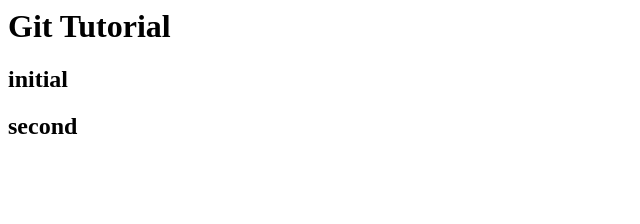
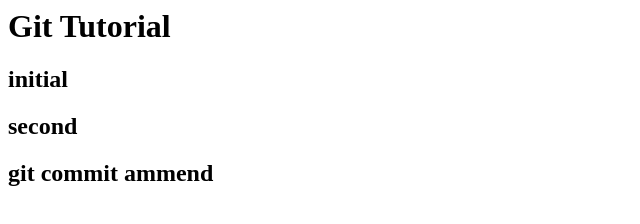
Before and after one commit to norikatamari/git_tutorial_repo, a plain HTML site: page index.html in a window 1280 px wide. Shown: the whole page, without its empty margins (0-640 px from the left). Drawn offline with Linux system fonts and the light colour scheme.

Commit message:
git commit amend amend amend

```diff
--- a/index.html
+++ b/index.html
@@ -1,3 +1,4 @@
 <h1>Git Tutorial</h1>
 <h2>initial</h2>
 <h2>second</h2>
+<h2>git commit ammend</h2>
```
